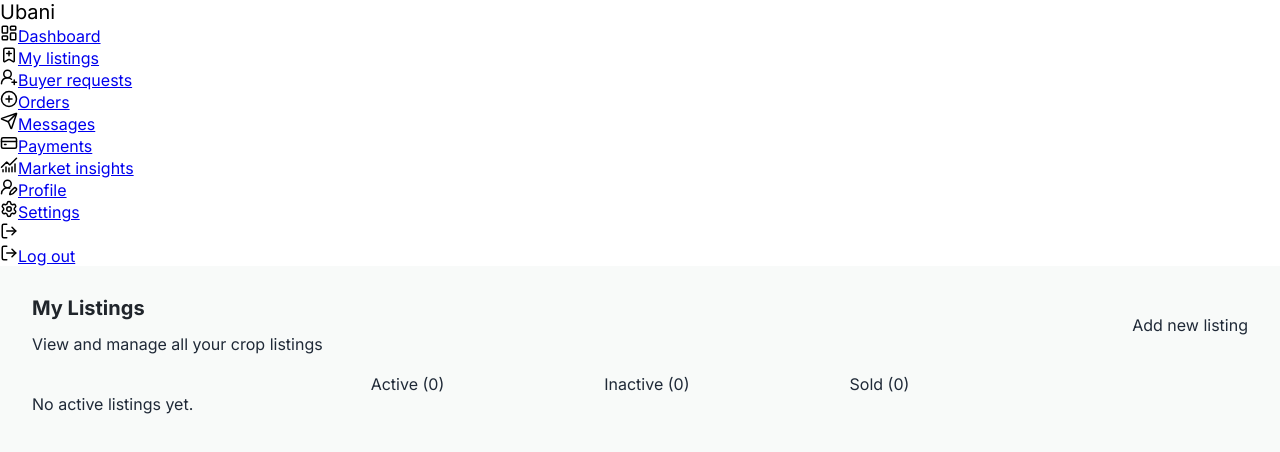
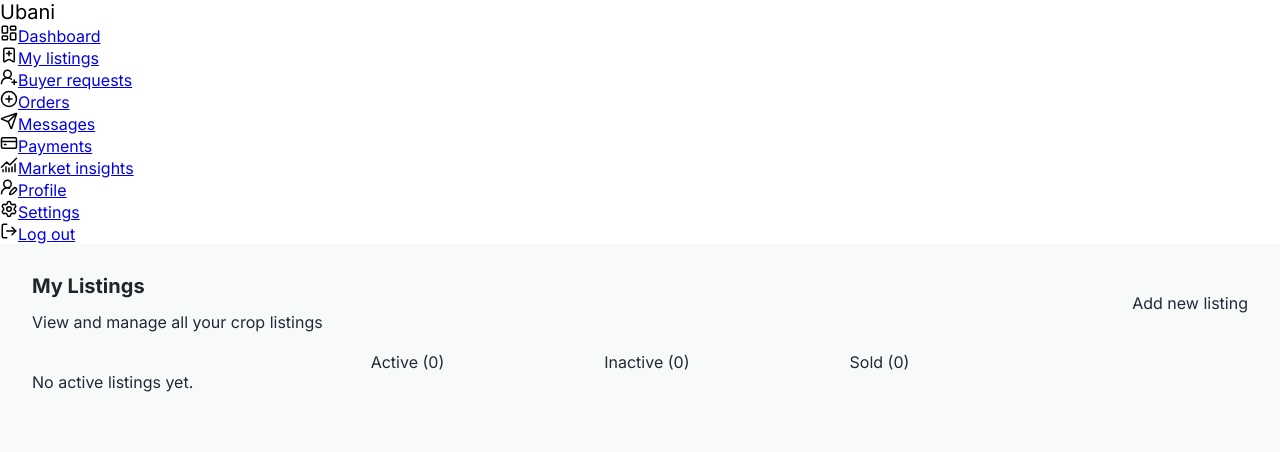
Before and after one commit to Josh-codes165/Agro-Link, a React (Vite) app: page /listings in a window 1280 px wide. Shown: the top 452 px of the page. Built offline with nearby package versions, Linux system fonts and the light colour scheme; the HTML template or start-up script is replaced by a standard one; what nigerian-states-and-lgas would draw is missing.

Commit message:
Update DashboardLayout.jsx
Removed duplicate li tag with logout logo

```diff
--- a/src/components/DashboardLayout.jsx
+++ b/src/components/DashboardLayout.jsx
@@ -71,9 +71,6 @@ export default function DashboardLayout({ children }) {
                 </NavLink>
               </li>
             </div>
-
-            <li>
-              <LogOut size={18} />
               <li>
                 <LogOut size={18} />
                 <NavLink
@@ -84,7 +81,6 @@ export default function DashboardLayout({ children }) {
                   Log out
                 </NavLink>
               </li>
-            </li>
           </ul>
         </div>
       </aside>
```
